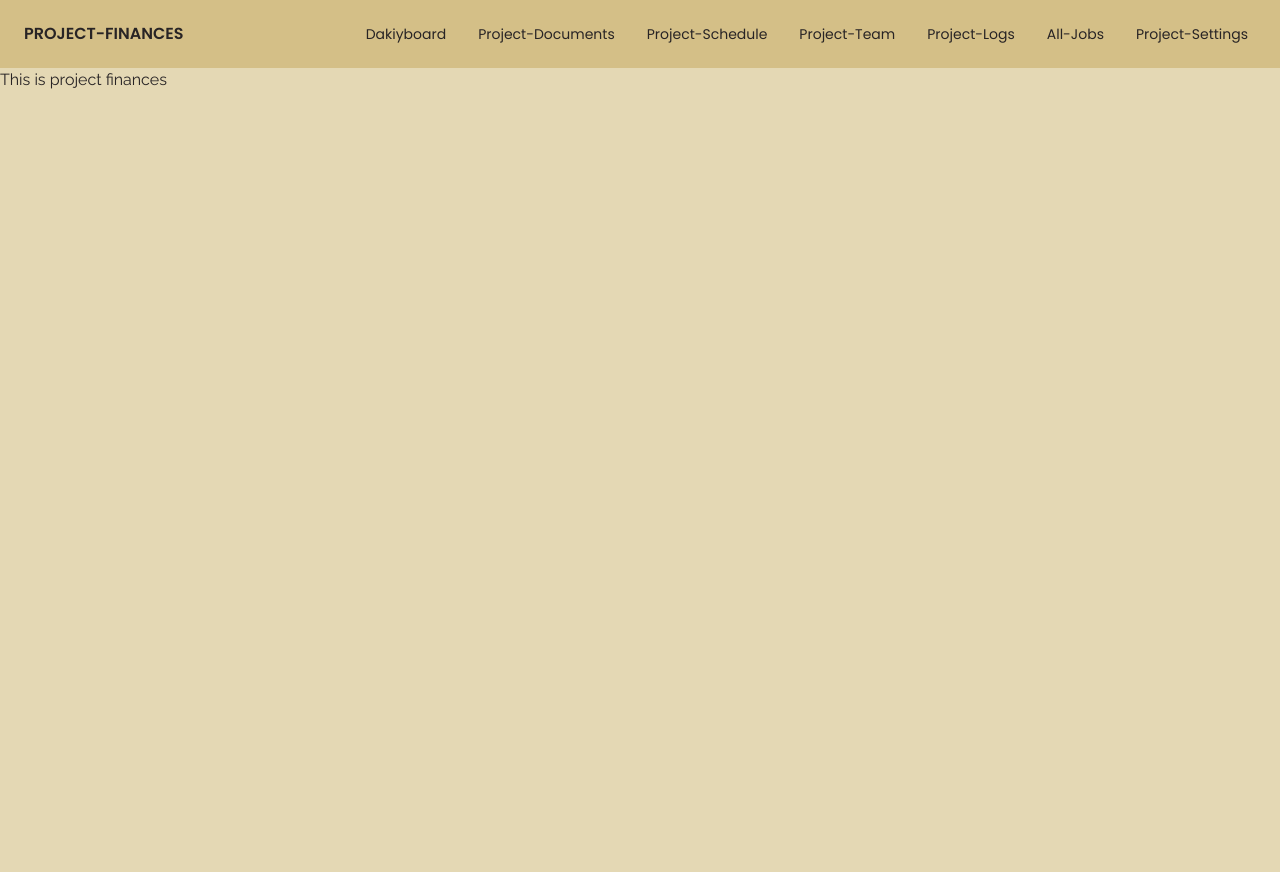
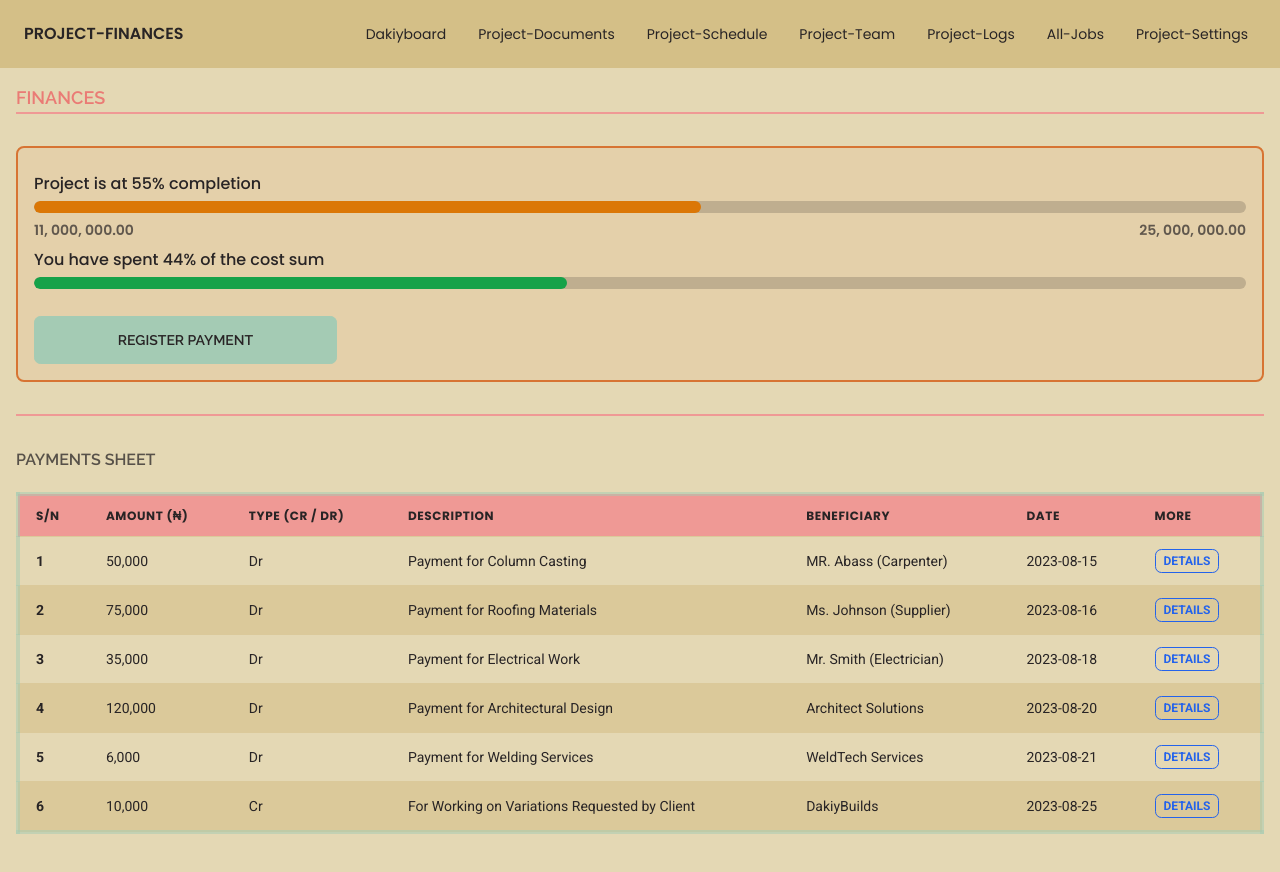
Before and after one commit to Lanr3waju/dakiybuilds, a Next.js app: page /project-finances in a window 1280 px wide. Shown: the top 872 px of the page. Before the commit the page ends 800 px from the top, so only its background shows below. Built offline with nearby package versions, Linux system fonts and the light colour scheme; a web font is replaced by a local one.

Commit message:
feat:Design project finance page UI (#26)

```diff
--- /dev/null
+++ b/app/components/project-finance/Payments.jsx
@@ -0,0 +1,39 @@
+import addCommasToMoney from '../utils/addCommasToNos'
+import paymentData from './paymentData.json'
+
+function Payments() {
+    return (
+        <section className="mt-5">
+            <div className="overflow-x-auto font-Roboto">
+                <table className="table table-zebra table-xs border-4 border-secondary/50 py-2 md:table-md">
+                    <thead className="bg-primary font-Poppins uppercase tracking-wider text-primary-content">
+                        <tr>
+                            <th>S/N</th>
+                            <th>Amount (₦)</th>
+                            <th>Type (CR / DR)</th>
+                            <th>Description</th>
+                            <th>Beneficiary</th>
+                            <th>Date</th>
+                            <th>More</th>
+                        </tr>
+                    </thead>
+                    <tbody>
+                        {paymentData.map(({ id, amount, type, description, beneficiary, date }) => (
+                            <tr className='transition-all hover:translate-y-1' key={id}>
+                                <th>{id}</th>
+                                <td>{addCommasToMoney(amount)}</td>
+                                <td>{type}</td>
+                                <td>{description}</td>
+                                <td className="capitalize">{beneficiary}</td>
+                                <td>{date}</td>
+                                <td><button className="btn  btn-info btn-outline btn-xs">details</button></td>
+                            </tr>
+                        ))}
+                    </tbody>
+                </table>
+            </div>
+        </section >
+    )
+}
+
+export default Payments
--- /dev/null
+++ b/app/components/project-finance/ProjectFinancePage.jsx
@@ -0,0 +1,32 @@
+import FinanceBar from "../utils/FinanceBar"
+import HorizontalLine from "../utils/HorizontalLine"
+import Progress from "../utils/Progress"
+import calculatePercentage from "../utils/calculatePercentage"
+import Payments from "./Payments"
+
+function ProjectFinancePage() {
+    return (
+        <div className="p-4">
+            <h2 className="text-lg font-semibold uppercase text-primary-focus">Finances</h2>
+            <HorizontalLine />
+            <section className="mx-auto my-8 rounded-lg border-2 border-accent-focus bg-accent/10 p-4">
+                <Progress progress={55} />
+                <div className="flex w-full justify-between font-Poppins text-sm font-semibold text-primary-content/70">
+                    <div className="tooltip tooltip-info tooltip-bottom z-50 cursor-pointer before:w-[5rem] before:content-[attr(data-tip)]" data-tip="Expended Costs">11, 000, 000.00</div>
+                    <div className="tooltip tooltip-info tooltip-bottom z-50 cursor-pointer before:w-[5rem] before:content-[attr(data-tip)]" data-tip="Total Prime Cost">25, 000, 000.00</div>
+                </div>
+                <FinanceBar progress={55} finance={calculatePercentage(11000000, 25000000)} />
+                {/* TODO: The form should contain input for Proof of Payment & selection for payment type Cr or Dr */}
+                <button className="btn btn-secondary mt-5 w-full md:w-1/4">register payment</button>
+            </section>
+            <HorizontalLine />
+            <section className="my-8">
+                <h2 className="font-semibold uppercase text-primary-content/75">Payments Sheet</h2>
+                <Payments />
+            </section>
+        </div>
+
+    )
+}
+
+export default ProjectFinancePage
--- /dev/null
+++ b/app/components/project-finance/paymentData.json
@@ -0,0 +1,56 @@
+[
+    {
+      "id": 1,
+      "amount": 50000,
+      "description": "Payment for Column Casting",
+      "type": "Dr",
+      "beneficiary": "MR. Abass (Carpenter)",
+      "proofOfPayment": "https://example.com/link_to_image_1.jpg",
+      "date": "2023-08-15"
+    },
+    {
+      "id": 2,
+      "amount": 75000,
+      "description": "Payment for Roofing Materials",
+      "type": "Dr",
+      "beneficiary": "Ms. Johnson (Supplier)",
+      "proofOfPayment": "https://example.com/link_to_image_2.jpg",
+      "date": "2023-08-16"
+    },
+    {
+      "id": 3,
+      "amount": 35000,
+      "description": "Payment for Electrical Work",
+      "type": "Dr",
+      "beneficiary": "Mr. Smith (Electrician)",
+      "proofOfPayment": "https://example.com/link_to_image_3.jpg",
+      "date": "2023-08-18"
+    },
+    {
+      "id": 4,
+      "amount": 120000,
+      "description": "Payment for Architectural Design",
+      "type": "Dr",
+      "beneficiary": "Architect Solutions",
+      "proofOfPayment": "https://example.com/link_to_image_4.jpg",
+      "date": "2023-08-20"
+    },
+    {
+      "id": 5,
+      "amount": 6000,
+      "description": "Payment for Welding Services",
+      "type": "Dr",
+      "beneficiary": "WeldTech Services",
+      "proofOfPayment": "https://example.com/link_to_image_5.jpg",
+      "date": "2023-08-21"
+    },
+    {
+      "id": 6,
+      "amount": 10000,
+      "description": "For Working on Variations Requested by Client",
+      "type": "Cr",
+      "beneficiary": "DakiyBuilds",
+      "proofOfPayment": "https://example.com/link_to_image_6.jpg",
+      "date": "2023-08-25"
+    }
+  ]
--- a/app/components/project-schedule/Resources.jsx
+++ b/app/components/project-schedule/Resources.jsx
@@ -10,7 +10,7 @@ function Resources() {
                         <tr>
                             <th>S/N</th>
                             <th>
-                                <div className="tooltip tooltip-info tooltip-bottom z-50 cursor-pointer before:w-[20rem] before:content-[attr(data-tip)]" data-tip="Resource name">Name</div>
+                                <div className="tooltip tooltip-info tooltip-bottom z-50 cursor-pointer" data-tip="Resource name">Name</div>
                             </th>
                             <th>
                                 <div className="tooltip tooltip-info tooltip-bottom cursor-pointer before:whitespace-pre-wrap before:[--tw-content:'Type_of_resource_\a_(Plants_/_Equipment,_People_or_Material)']" data-tip>Unit</div>
--- a/app/components/project-settings/UpdateProjectInfo.jsx
+++ b/app/components/project-settings/UpdateProjectInfo.jsx
@@ -77,22 +77,11 @@ const EditableProjectForm = () => {
                 onChange={handleInputChange}
             />
 
-            {/* TODO this should be a select input */}
-            <input
-                className="input input-bordered input-warning mb-3 w-full"
-                placeholder='Select new job type'
-                aria-label='Select new job type'
-                type="text"
-                name="jobType"
-                value={formData.jobType}
-                onChange={handleInputChange}
-            />
-
             <select name="jobType"
                 value={formData.type}
                 onChange={handleInputChange}
                 className="select select-warning mb-3 w-full">
-                <option disabled selected>Select Job Type</option>
+                <option disabled selected>Update Job Type</option>
                 <option>Construction</option>
                 <option>Renovation</option>
                 <option>Demolition</option>
--- a/app/components/project-team/TeamMembers.jsx
+++ b/app/components/project-team/TeamMembers.jsx
@@ -33,8 +33,8 @@ function TeamMembers() {
                         <tr>
                             <th>S/N</th>
                             <th>Name</th>
-                            <th>Job</th>
-                            <th>Tel</th>
+                            <th>Role</th>
+                            <th>Phone</th>
                             <th>Email</th>
                             <th>Last Login</th>
                             <th>More</th>
--- /dev/null
+++ b/app/components/utils/FinanceBar.jsx
@@ -0,0 +1,18 @@
+function FinanceBar({ finance, progress }) {
+    let FinanceBarColor = 'progress-error'
+
+    if (finance < progress) {
+        FinanceBarColor = 'progress-success'
+    } else if (finance === progress) {
+        FinanceBarColor = 'progress-warning'
+    }
+
+    return (
+        <>
+            <h2 className='mt-2 font-Poppins font-medium'>You have spent {finance}% of the cost sum</h2>
+            <progress className={`progress ${FinanceBarColor} h-3 w-full`} value={finance} max="100"></progress>
+        </>
+    )
+}
+
+export default FinanceBar
--- /dev/null
+++ b/app/components/utils/calculatePercentage.js
@@ -0,0 +1,6 @@
+export default function calculatePercentage(part, whole) {
+    if (isNaN(part) || isNaN(whole) || part > whole) {
+        return "Invalid input"
+    }
+    return Math.round((part / whole) * 100)
+}
--- a/app/project-finances/page.jsx
+++ b/app/project-finances/page.jsx
@@ -1,8 +1,8 @@
+import ProjectFinancePage from "../components/project-finance/ProjectFinancePage"
+
 function ProjectFinances() {
     return (
-        <h2 data-testid="project-finances-heading">
-            This is project finances
-        </h2>
+        <ProjectFinancePage />
     )
 }
 
```
Also changed, not shown: 1 other file (tests, documents, lock files or other folders).
